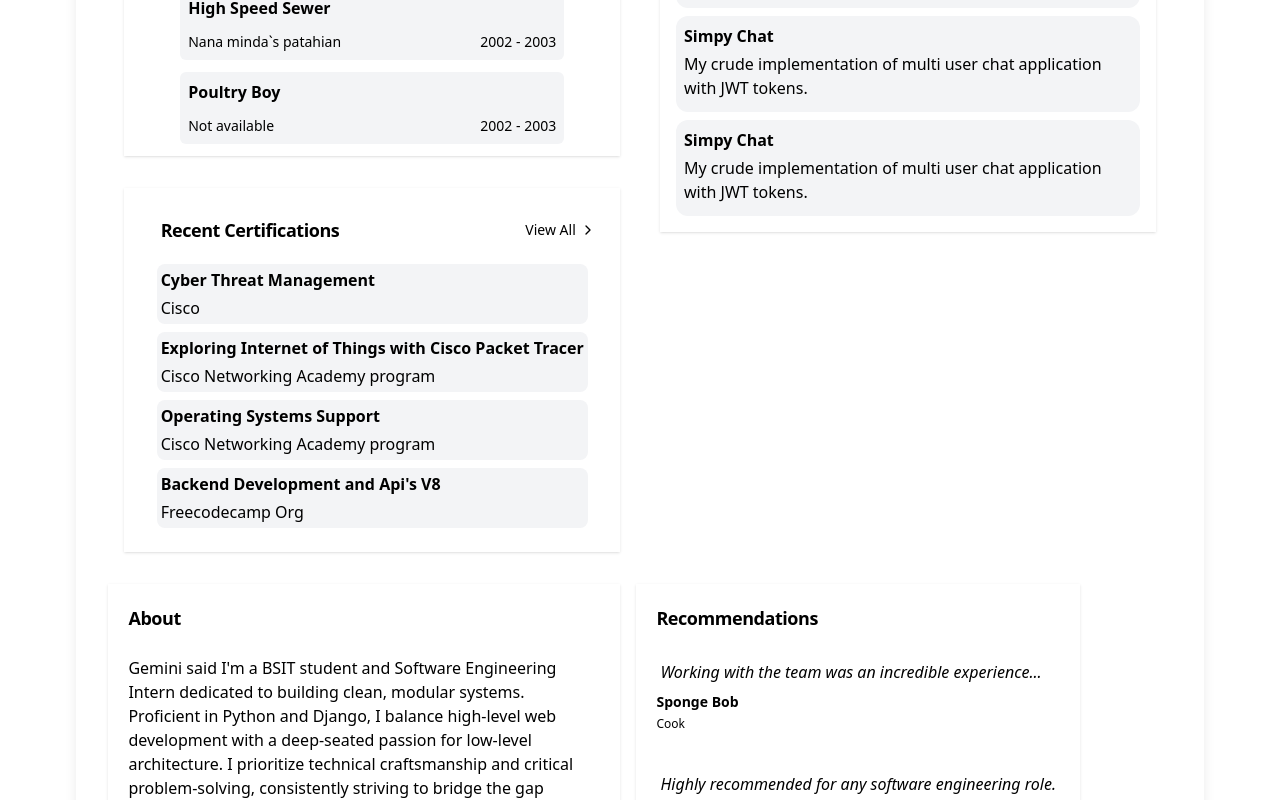
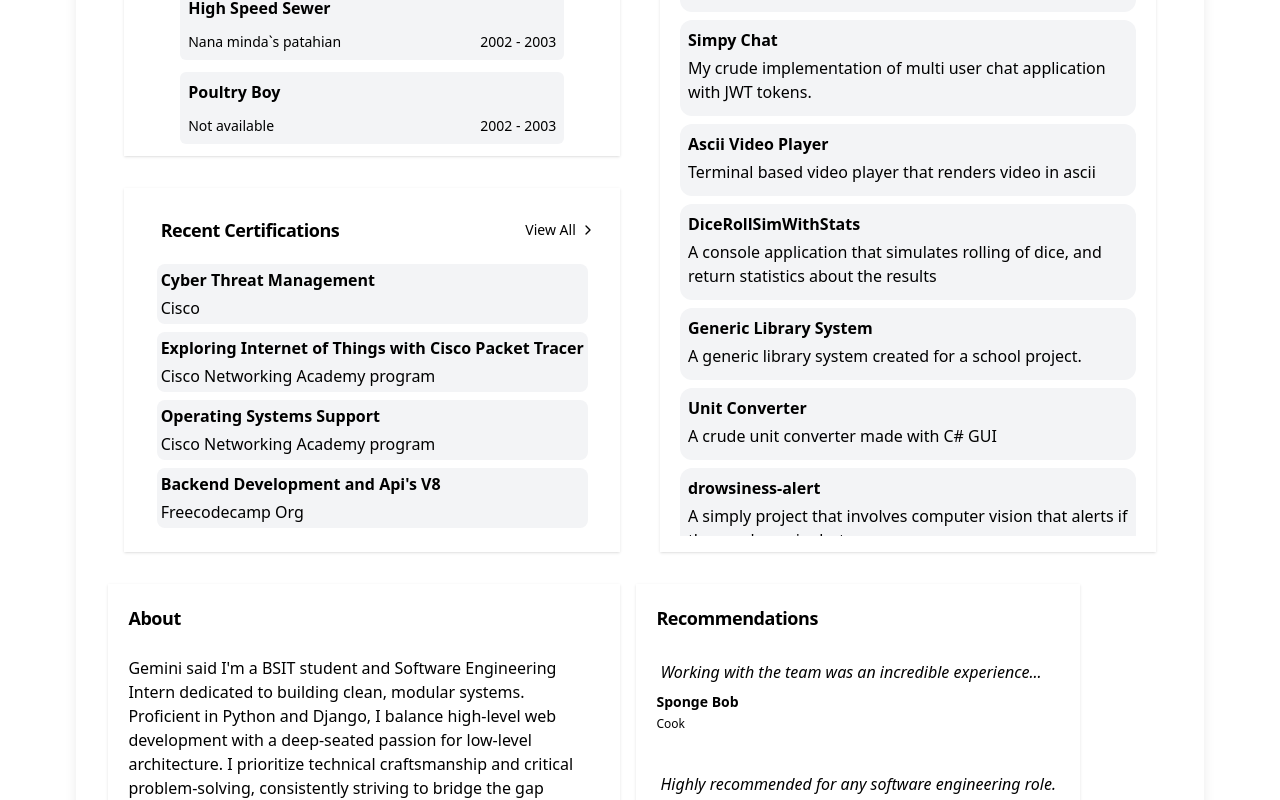
Before and after one commit to Zaido219/personal-portfolio, a React (Vite) app: page / in a window 1280 px wide. Shown: the part 520-1320 px from the top of the page. Built offline with nearby package versions, Linux system fonts and the light colour scheme.

Commit message:
Style:Style updates

```diff
--- a/src/components/ProjectCard.jsx
+++ b/src/components/ProjectCard.jsx
@@ -1,7 +1,7 @@
 import BaseCard from "./Ui/Card";
 import BaseSection from "./Ui/BaseSection";
 import SectionHeader from "./Ui/SectionHeaderText";
-import ProjectItem  from "./Ui/ProjectItem";
+import ProjectItem from "./Ui/ProjectItem";
 import { ViewMore } from "./Ui/Navigations";
 
 const ProjectCard = () => {
@@ -10,35 +10,69 @@ const ProjectCard = () => {
       <section className="max-w-lg">
         <BaseCard>
           <div className="flex justify-between items-center p-1">
-            <SectionHeader
-                title="Recent Projects"
-            />
-            <ViewMore/>
+            <SectionHeader title="Recent Projects" />
+            <ViewMore />
           </div>
-          <ul className="flex flex-col gap-2">
+          <ul className="flex flex-col gap-2 h-176 overflow-y-auto overflow-x-hidden p-1">
             <li>
-                <ProjectItem projectName="Project Photo Booth"
-                projectDescription = "A simple photo booth app on the browser"
-                >
-              </ProjectItem>
+              <ProjectItem
+                projectName="Project Photo Booth"
+                projectDescription="A simple photo booth app on the browser"
+              ></ProjectItem>
             </li>
             <li>
-              <ProjectItem projectName="Gadinsight"
-                projectDescription = "A data Analytics system for the Gender Development Office at Basc"
-                >
-              </ProjectItem>
+              <ProjectItem
+                projectName="Gadinsight"
+                projectDescription="A data Analytics system for the Gender Development Office at Basc"
+              ></ProjectItem>
             </li>
             <li>
-              <ProjectItem projectName="Simpy Chat"
-                projectDescription = "My crude implementation of multi user chat application with JWT tokens."
-                >
-              </ProjectItem>
+              <ProjectItem
+                projectName="Simpy Chat"
+                projectDescription="My crude implementation of multi user chat application with JWT tokens."
+              ></ProjectItem>
             </li>
             <li>
-                <ProjectItem projectName="Simpy Chat"
-                projectDescription = "My crude implementation of multi user chat application with JWT tokens."
-                >
-              </ProjectItem>
+              <ProjectItem
+                projectName="Ascii Video Player"
+                projectDescription="Terminal based video player that renders video in ascii"
+              ></ProjectItem>
+            </li>
+            <li>
+              <ProjectItem
+                projectName="DiceRollSimWithStats"
+                projectDescription="A console application that simulates rolling of dice, and return statistics about the results"
+              ></ProjectItem>
+            </li>
+            <li>
+              <ProjectItem
+                projectName="Generic Library System"
+                projectDescription="A generic library system created for a school project."
+              ></ProjectItem>
+            </li>
+            <li>
+              <ProjectItem
+                projectName="Unit Converter"
+                projectDescription="A crude unit converter made with C# GUI"
+              ></ProjectItem>
+            </li>
+            <li>
+              <ProjectItem
+                projectName="drowsiness-alert"
+                projectDescription="A simply project that involves computer vision that alerts if the user's eye is shut"
+              ></ProjectItem>
+            </li>
+            <li>
+              <ProjectItem
+                projectName="drowsiness-alert"
+                projectDescription="A simply project that involves computer vision that alerts if the user's eye is shut"
+              ></ProjectItem>
+            </li>
+            <li>
+              <ProjectItem
+                projectName="drowsiness-alert"
+                projectDescription="A simply project that involves computer vision that alerts if the user's eye is shut"
+              ></ProjectItem>
             </li>
           </ul>
         </BaseCard>
```
